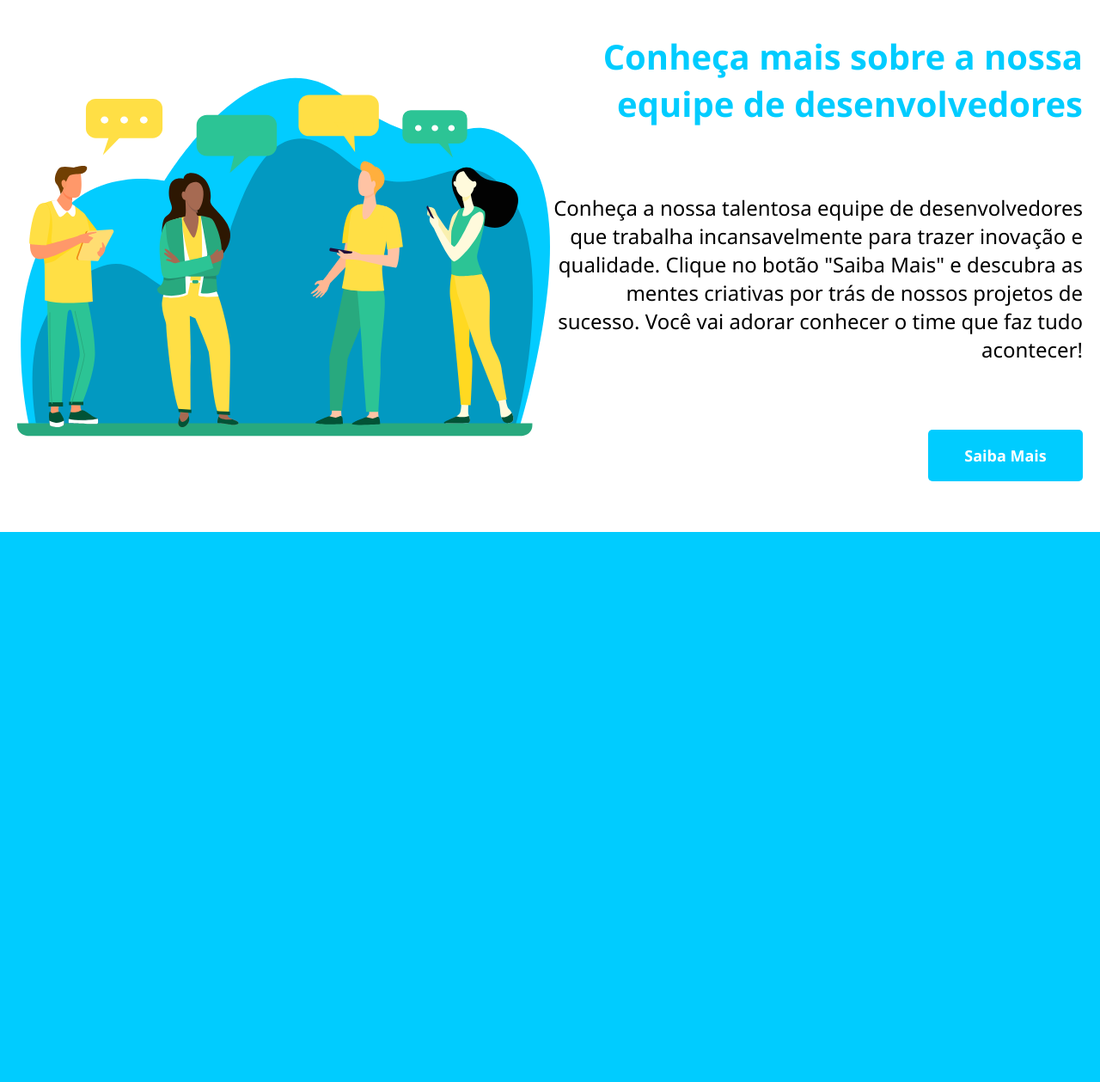
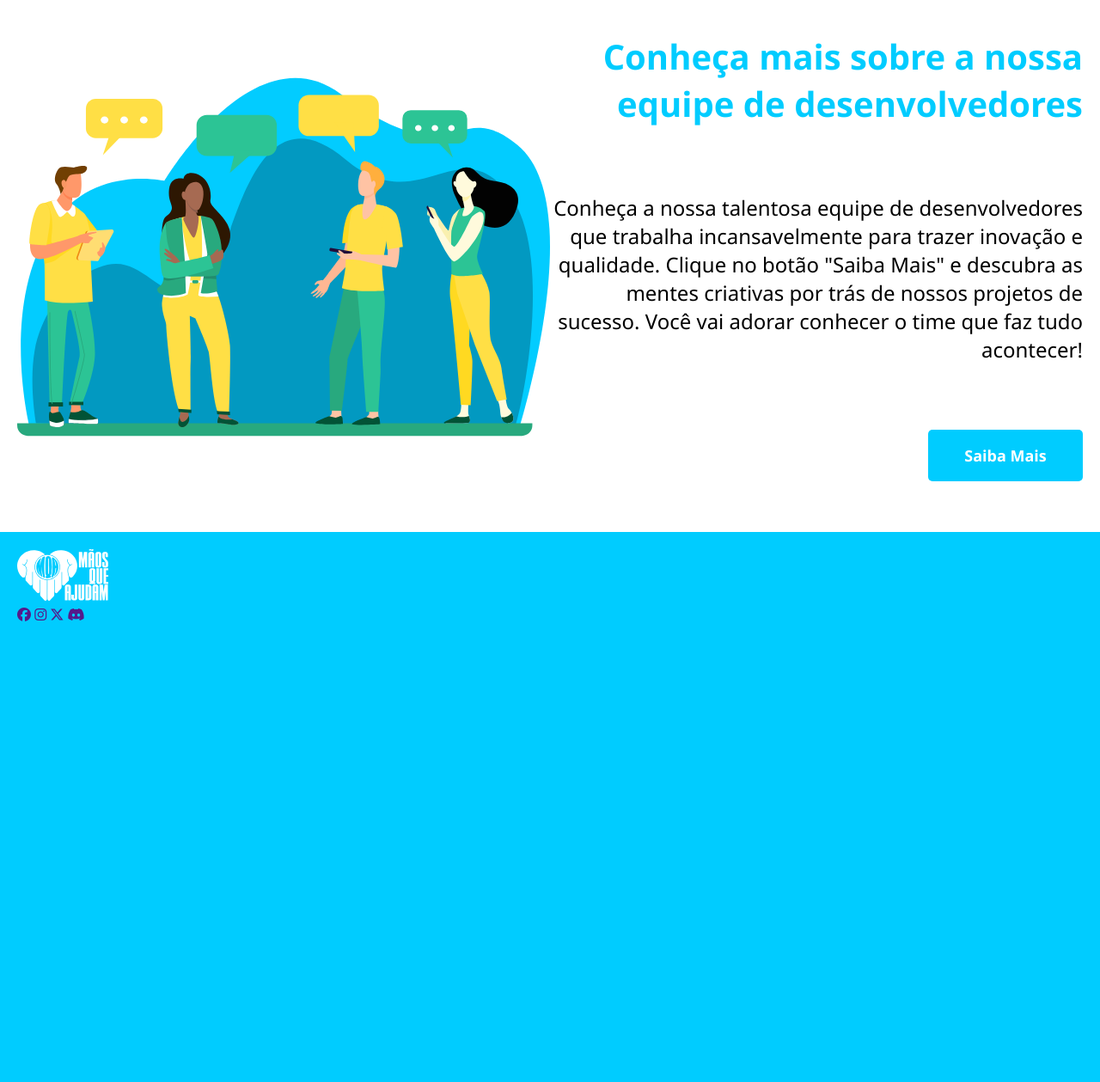
Before and after one commit to Vini1227/MQA, a PHP site: page / in a window 1280 px wide. Shown: the part 2021-3280 px from the top of the page at 86% size. Run offline with PHP 8.4, Linux system fonts and the light colour scheme; some libraries are stand-ins or nearby versions.

Commit message:
feat: footer com links para redes sociais

```diff
--- a/index.php
+++ b/index.php
@@ -114,8 +114,20 @@
             </div>
         </div>
 
-        <div class="box5 footer">
+        <div class="box5">
+            <div class="box5-footer">
+                <div class="footer-nav">
+                    <img class="mqa" src="../imgs/MQA_whitewithtext.svg" alt="">
+                    <div class="footer-links"> <!-- links do header -->
+                    <a class="footer-link" href=""><i class="fa-brands fa-facebook"></i></a>
+                    <a class="footer-link" href=""><i class="fa-brands fa-instagram"></i></a>
+                    <a class="footer-link" href=""><i class="fa-brands fa-x-twitter"></i></a>
+                    <a class="footer-link" href=""><i class="fa-brands fa-discord"></i></a>
+                </div>
+         </div>
 
+
+            </div>
         </div>
 
       </div>
```
